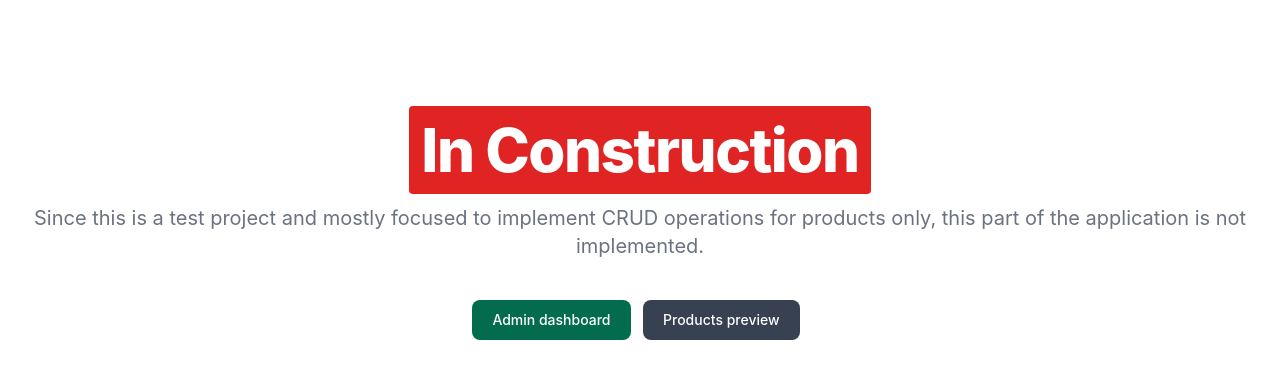
After one commit to imalisina/product_management_template, a PHP site: page /construction.php in a window 1280 px wide. The commit adds this page. Shown: the top 379 px of the page. Run offline with PHP 8.4, Linux system fonts and the light colour scheme; some libraries are stand-ins or nearby versions.

Commit message:
Adding "Construction" Screen

```diff
--- /dev/null
+++ b/admin/construction.php
@@ -0,0 +1,33 @@
+<!DOCTYPE html>
+<html lang="en">
+
+<head>
+    <meta charset="UTF-8">
+    <meta http-equiv="X-UA-Compatible" content="IE=edge">
+    <meta name="viewport" content="width=device-width, initial-scale=1.0">
+    <title>In construction | @imalisina</title>
+    <!-- TailwindCSS CDN -->
+    <link href="https://cdnjs.cloudflare.com/ajax/libs/flowbite/1.6.3/flowbite.min.css" rel="stylesheet" />
+</head>
+
+<body>
+    <main class="text-center mx-auto w-86 mt-10 pt-10">
+    <h1 class="mt-10 mb-6 text-4xl font-extrabold leading-none tracking-tight text-gray-900 md:text-5xl lg:text-6xl">
+        <mark class="pl-3 pr-3 py-2 text-white bg-red-600 rounded">
+            In Construction
+        </mark>
+    </h1>
+    <p class="mb-10 text-lg font-normal text-gray-500 lg:text-xl dark:text-gray-400">
+        Since this is a test project and mostly focused to implement CRUD operations for products only,
+        this part of the application is not implemented.
+    </p>
+    <a href="../admin/index.php" type="button" class="text-white bg-green-700 hover:bg-green-800 focus:ring-4 focus:ring-green-300 font-medium rounded-lg text-sm px-5 py-2.5 mr-2 mb-2 focus:outline-none">
+        Admin dashboard
+    </a>
+    <a href="../client/index.php" type="button" class="text-white bg-gray-700 hover:bg-gray-800 focus:ring-4 focus:ring-gray-300 font-medium rounded-lg text-sm px-5 py-2.5 mr-2 mb-2 focus:outline-none">
+        Products preview
+    </a>
+    </main>
+</body>
+
+</html>
```
Also changed, not shown: admin/sidebar.php (+4 -4 lines).
